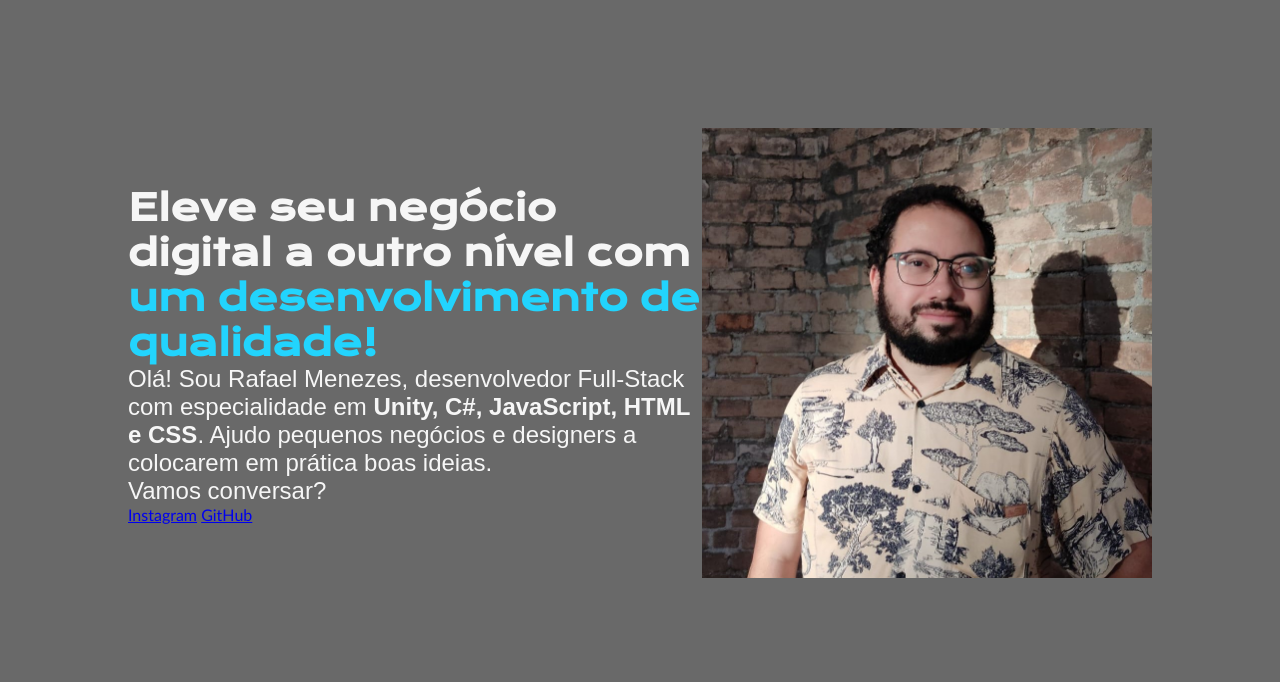
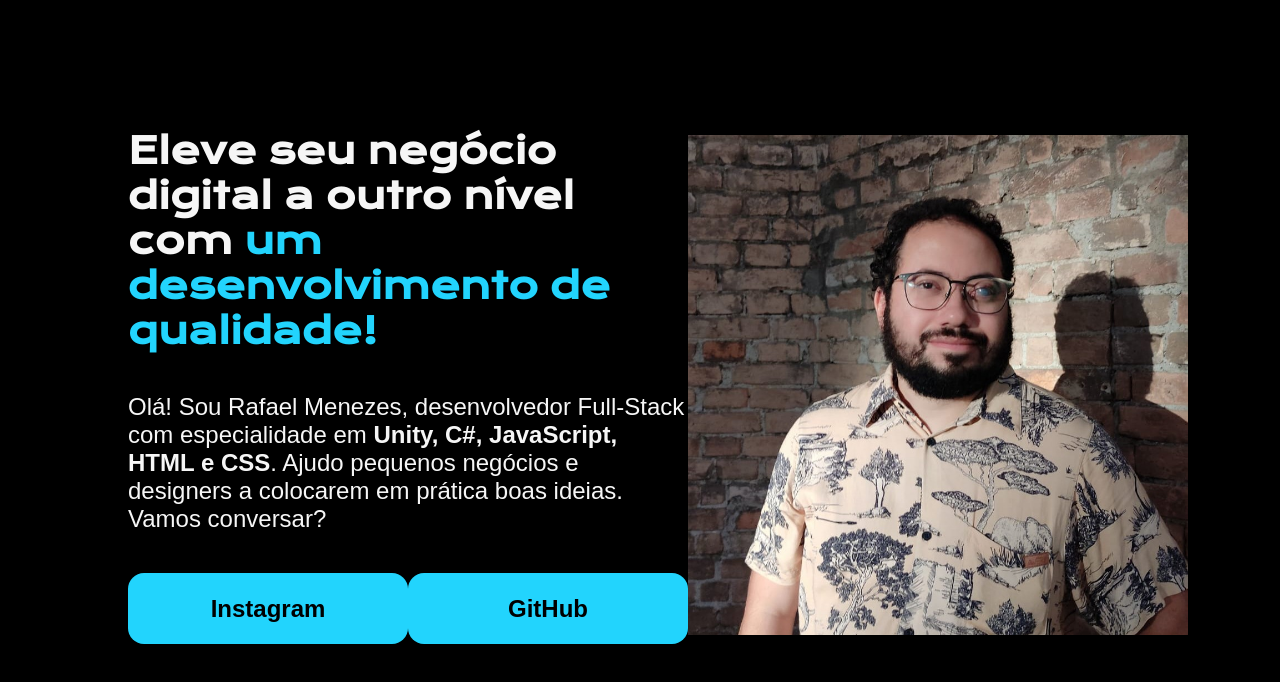
Before and after one commit to MNZSRafael/portfolio1, a plain HTML site: page index.html in a window 1280 px wide. Drawn offline with nearby package versions, Linux system fonts and the light colour scheme.

Commit message:
finalizando layout1

```diff
--- a/index.html
+++ b/index.html
@@ -13,11 +13,13 @@
             <h1 class = "apresentacao_titulo">Eleve seu negócio digital a outro nível com <strong class="titulo">um desenvolvimento de qualidade!</strong></h1>
             <p class = "apresentacao_texto">Olá! Sou Rafael Menezes, desenvolvedor Full-Stack com especialidade em <strong>Unity, C#, JavaScript, HTML e CSS</strong>. Ajudo pequenos negócios e designers a colocarem em prática boas ideias. <br>
             Vamos conversar?</p>
-            <a href=" https://www.instagram.com/rafael_as_vezes_menezes">Instagram</a>
-            <a href="https://github.com/MNZSRafael">GitHub</a>
+            <div class = "apresentacao_links">
+                <a  class = "apresentacao_links_link" href=" https://www.instagram.com/rafael_as_vezes_menezes">Instagram</a>
+                <a class = "apresentacao_links_link" href="https://github.com/MNZSRafael">GitHub</a>
+            </div>
         </section>
         <section>
-            <img src="perfil_pina_editado.jpg" alt="Rafael Menezes" height="450" width="450"> <br>
+            <img src="perfil_pina_editado.jpg" alt="Rafael Menezes" height="500" width="500"> <br>
         </section>
 
     </main>
--- a/styles.css
+++ b/styles.css
@@ -11,12 +11,14 @@
     display: flex;
     align-items: center;
     justify-content: space-between;
+
+
 }
 
 body {
     height: 100vh;
     box-sizing: border-box;
-    background-color: dimgray;
+    background-color: black;
     color: #F6F6F6;
     font-family: Gill Sans;
 }
@@ -24,6 +26,9 @@ body {
 .apresentacao_conteudo
 {
     width: 615px;
+    display: flex;
+    flex-direction: column;
+    gap: 40px;
 }
 
 .apresentacao_titulo
@@ -42,3 +47,23 @@ body {
     color: #22D4FD;
 
 }
+
+.apresentacao_links
+{
+    display: flex;
+    justify-content: space-between;
+}
+
+.apresentacao_links_link
+{
+    background-color: #22D4FD;
+    width: 280px;
+    text-align: center;
+    border-radius: 16px;
+    font-size: 24px;
+    padding: 21.5px 0;
+    font-weight: 600;
+    text-decoration: none;
+    font-family: 'Montserrat', sans-serif;
+    color: black;
+}
```
